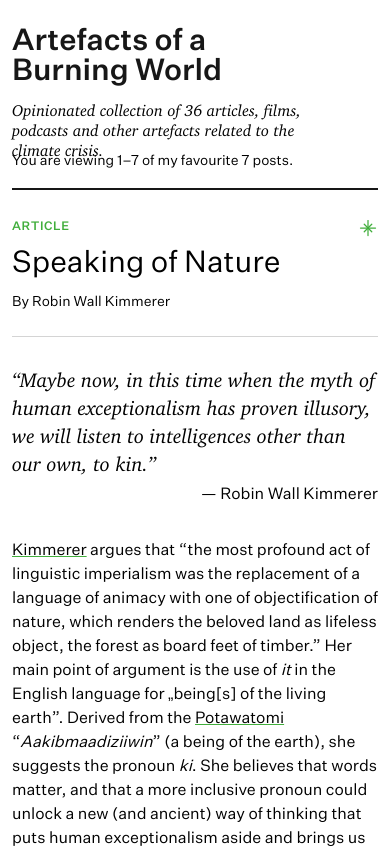
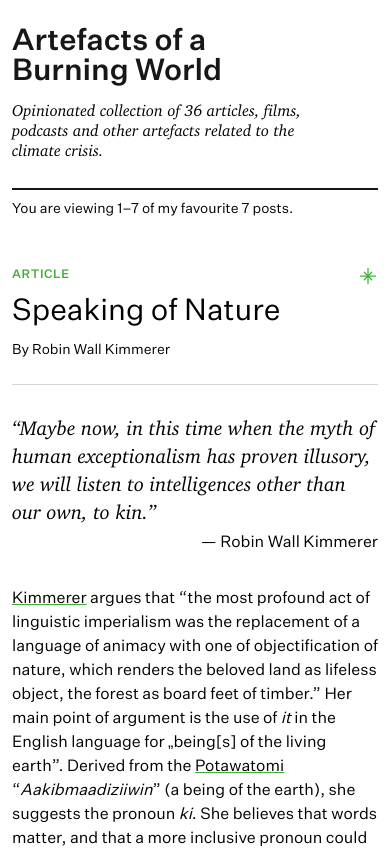
Before and after one commit to jnsprnw/climate-blog, a SvelteKit app: page / in a window 390 px wide. Shown: the top 848 px of the page. Built offline with nearby package versions, Linux system fonts and the light colour scheme; no server answers.

Commit message:
Responsive fix
#33

```diff
--- a/src/routes/[[lang=lang]]/[[favorite=favorite]]/[[page=page]]/[...light]/+page.svelte
+++ b/src/routes/[[lang=lang]]/[[favorite=favorite]]/[[page=page]]/[...light]/+page.svelte
@@ -16,7 +16,12 @@
 	const isFiltered = $derived(typeof data.filter === 'string');
 </script>
 
-<main class="flex flex-col gap-y-12 sm:gap-y-18 md:gap-y-24" class:-mt-24={isFiltered}>
+<main
+	class="flex flex-col gap-y-12 sm:gap-y-18 md:gap-y-24"
+	class:-mt-12={isFiltered}
+	class:sm:-mt-16={isFiltered}
+	class:md:-mt-24={isFiltered}
+>
 	{#if isFiltered}
 		<span class="text-sm">{data.filter}</span>
 	{/if}
```
